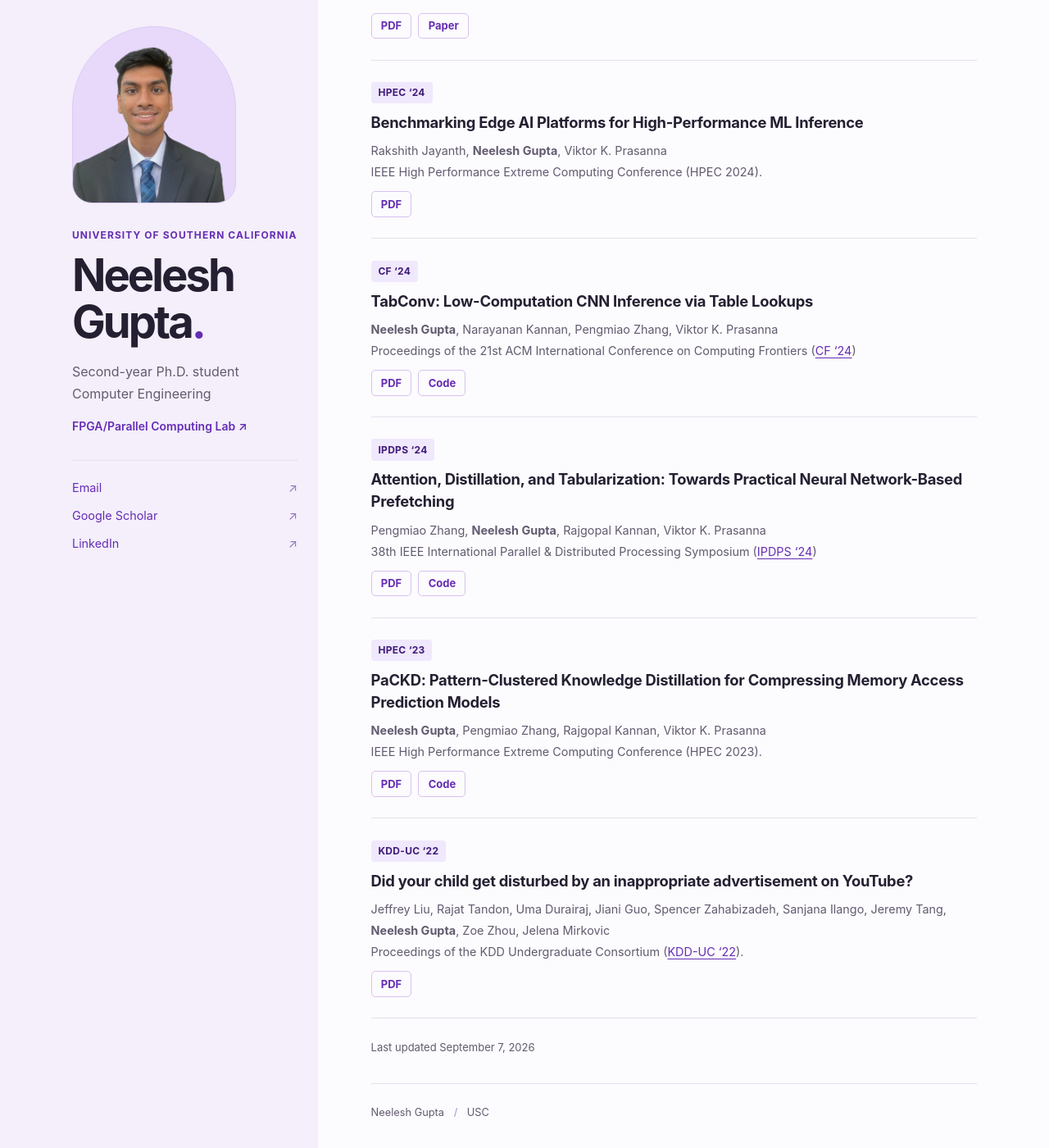
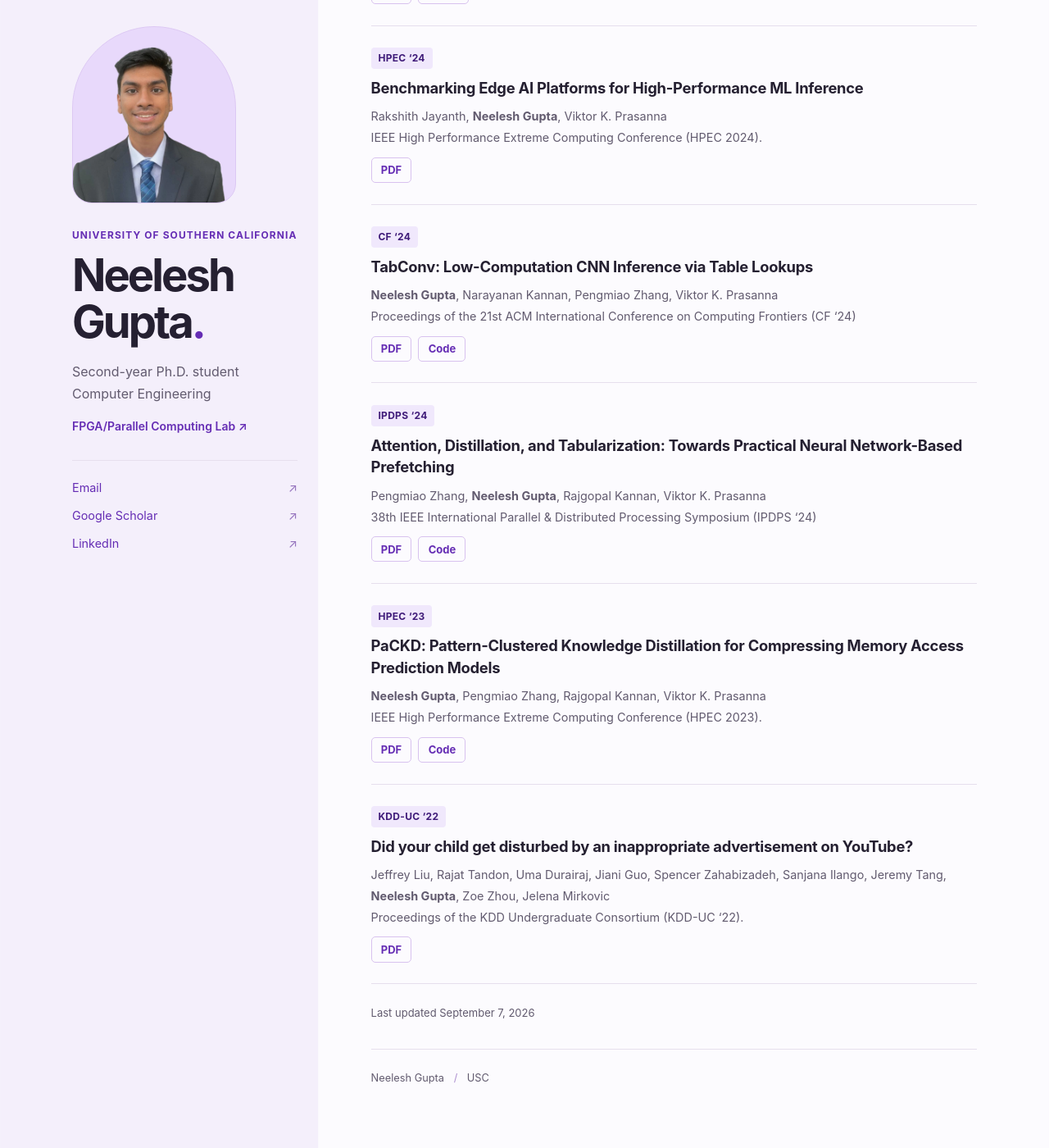
Before and after one commit to neeleshg23/neeleshg23.github.io, a Jekyll site: the page built from index.md, in a window 1280 px wide and 1400 px high, scrolled down 2608 px. Shown: the whole window at 82% size. Built offline with Jekyll 4.4.1, drawn with Linux system fonts in a browser that asks for light colours; our own code applies the rules of GitHub Pages for plain Markdown files; after the commit the page ends 3966 px from its top, so only the background shows below that; some of the changed lines change nothing that is shown.

Commit message:
Remove conference venue links from publications

```diff
--- a/index.md
+++ b/index.md
@@ -29,7 +29,6 @@
    Dongyan Sun, __Neelesh Gupta__, Rajgopal Kannan, Viktor Prasanna<br>
    IEEE High Performance Extreme Computing Conference (HPEC 2026), forthcoming.<br>
    <span class="award">Outstanding Student Paper</span><br>
-   <a class="paper-link" href="https://ieee-hpec.org/ieee-hpec-2026-prelim-agenda/#2-4">Program</a>
 
 2. <span class="venue">JPDC</span><br><span class="paper-title">Net2Tab: Tabularizing Neural Networks with Applications to Data Prefetching</span><br>
    Pengmiao Zhang, __Neelesh Gupta__, Rajgopal Kannan, Viktor K. Prasanna<br>
@@ -71,13 +70,13 @@
 
 9. <span class="venue">CF '24</span><br><span class="paper-title">TabConv: Low-Computation CNN Inference via Table Lookups</span><br>
    __Neelesh Gupta__, Narayanan Kannan, Pengmiao Zhang, Viktor K. Prasanna<br>
-   Proceedings of the 21st ACM International Conference on Computing Frontiers ([CF '24](https://www.computingfrontiers.org/2024/))<br>
+   Proceedings of the 21st ACM International Conference on Computing Frontiers (CF '24)<br>
    <a class="paper-link" href="https://neeleshg23.github.io/TabConv_Camera_Ready.pdf">PDF</a>
    <a class="paper-link" href="https://github.com/neeleshg23/TabConv">Code</a>
 
 10. <span class="venue">IPDPS '24</span><br><span class="paper-title">Attention, Distillation, and Tabularization: Towards Practical Neural Network-Based Prefetching</span><br>
     Pengmiao Zhang, __Neelesh Gupta__, Rajgopal Kannan, Viktor K. Prasanna<br>
-    38th IEEE International Parallel & Distributed Processing Symposium ([IPDPS '24](https://www.ipdps.org/ipdps2024/))<br>
+    38th IEEE International Parallel & Distributed Processing Symposium (IPDPS '24)<br>
     <a class="paper-link" href="https://arxiv.org/pdf/2401.06362.pdf">PDF</a>
     <a class="paper-link" href="https://github.com/neeleshg23/DART">Code</a>
 
@@ -89,7 +88,7 @@
 
 12. <span class="venue">KDD-UC '22</span><br><span class="paper-title">Did your child get disturbed by an inappropriate advertisement on YouTube?</span><br>
     Jeffrey Liu, Rajat Tandon, Uma Durairaj, Jiani Guo, Spencer Zahabizadeh, Sanjana Ilango, Jeremy Tang, __Neelesh Gupta__, Zoe Zhou, Jelena Mirkovic<br>
-    Proceedings of the KDD Undergraduate Consortium ([KDD-UC '22](https://www.kdd.org/kdd2022/kdd-uc.html)).<br>
+    Proceedings of the KDD Undergraduate Consortium (KDD-UC '22).<br>
     <a class="paper-link" href="https://arxiv.org/pdf/2211.02356.pdf">PDF</a>
 
 <p class="updated">Last updated September 7, 2026</p>
```
